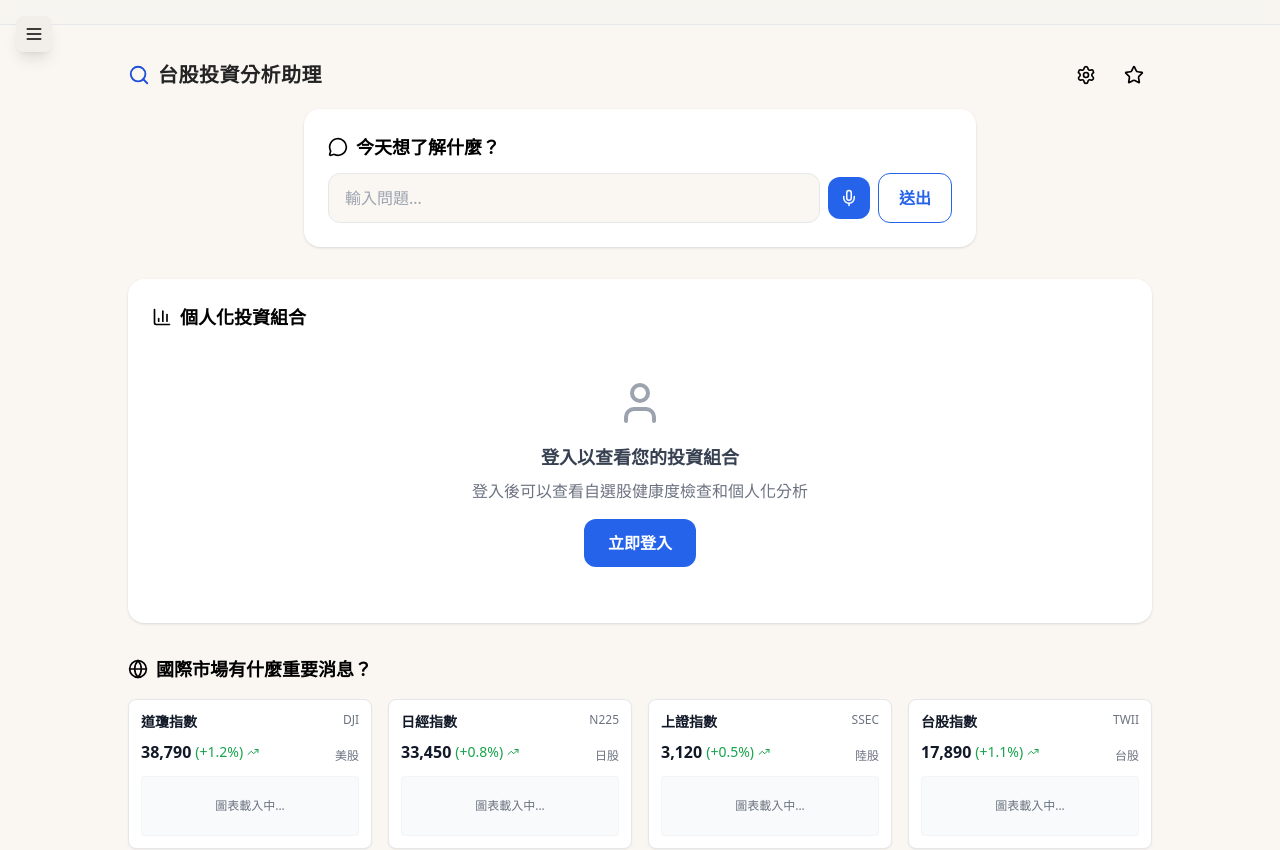
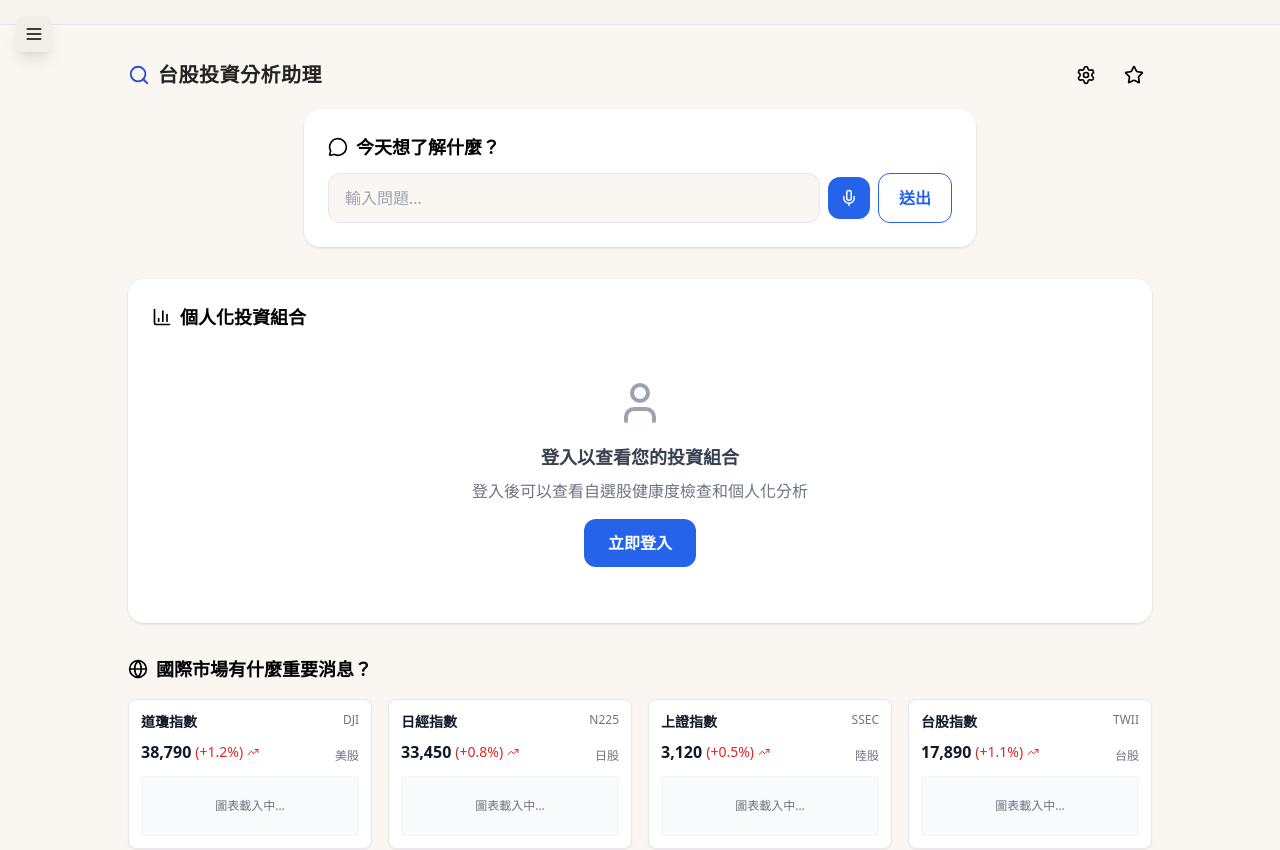
Before and after one commit to hihihowru/ai_chat_twstock, a Next.js app: page / in a window 1280 px wide. Shown: the top 850 px of the page. Built offline with nearby package versions, Linux system fonts and the light colour scheme.

Commit message:
fix: 修正台股紅綠漲跌顏色顯示 - 紅色表示上漲，綠色表示下跌

```diff
--- a/app/components/IndexThumbnail.tsx
+++ b/app/components/IndexThumbnail.tsx
@@ -36,7 +36,7 @@ export default function IndexThumbnail({
   onChartClick
 }: IndexThumbnailProps) {
   const isUp = change >= 0;
-  const changeColor = isUp ? 'text-green-600' : 'text-red-600';
+  const changeColor = isUp ? 'text-red-600' : 'text-green-600';
 
   return (
     <div
--- a/app/components/StockSnapshotCard.tsx
+++ b/app/components/StockSnapshotCard.tsx
@@ -58,8 +58,8 @@ export default function StockSnapshotCard({
       <div className="flex items-end gap-4">
         <div>
           <div className="text-3xl font-bold">${price.toFixed(2)}</div>
-          <div className={`text-sm font-bold ${isUp ? 'text-green-600' : 'text-red-500'}`}>{isUp ? '+' : ''}{change.toFixed(2)} ({isUp ? '+' : ''}{(changePercent * 100).toFixed(2)}%)</div>
-          <div className={`text-xs ${isAfterUp ? 'text-green-500' : 'text-red-400'}`}>盤後 {isAfterUp ? '+' : ''}{afterHours.toFixed(2)} ({isAfterUp ? '+' : ''}{(afterHoursPercent * 100).toFixed(2)}%)</div>
+          <div className={`text-sm font-bold ${isUp ? 'text-red-600' : 'text-green-500'}`}>{isUp ? '+' : ''}{change.toFixed(2)} ({isUp ? '+' : ''}{(changePercent * 100).toFixed(2)}%)</div>
+          <div className={`text-xs ${isAfterUp ? 'text-red-500' : 'text-green-400'}`}>盤後 {isAfterUp ? '+' : ''}{afterHours.toFixed(2)} ({isAfterUp ? '+' : ''}{(afterHoursPercent * 100).toFixed(2)}%)</div>
         </div>
         {/* 圖表區 Placeholder */}
         <div className="flex-1 flex flex-col items-end">
@@ -131,8 +131,8 @@ export function MediatekSnapshotCard() {
       <div className="flex items-end gap-4">
         <div>
           <div className="text-3xl font-bold">$1,200.50</div>
-          <div className="text-sm font-bold text-green-600">+15.00 (+1.27%)</div>
-          <div className="text-xs text-red-400">盤後 -2.00 (-0.17%)</div>
+          <div className="text-sm font-bold text-red-600">+15.00 (+1.27%)</div>
+          <div className="text-xs text-green-400">盤後 -2.00 (-0.17%)</div>
         </div>
         {/* 圖表區 Placeholder */}
         <div className="flex-1 flex flex-col items-end">
--- a/app/components/StockThumbnail.tsx
+++ b/app/components/StockThumbnail.tsx
@@ -36,7 +36,7 @@ export default function StockThumbnail({
   onChartClick
 }: StockThumbnailProps) {
   const isUp = change >= 0;
-  const changeColor = isUp ? 'text-green-600' : 'text-red-600';
+  const changeColor = isUp ? 'text-red-600' : 'text-green-600';
 
   return (
     <div
```
